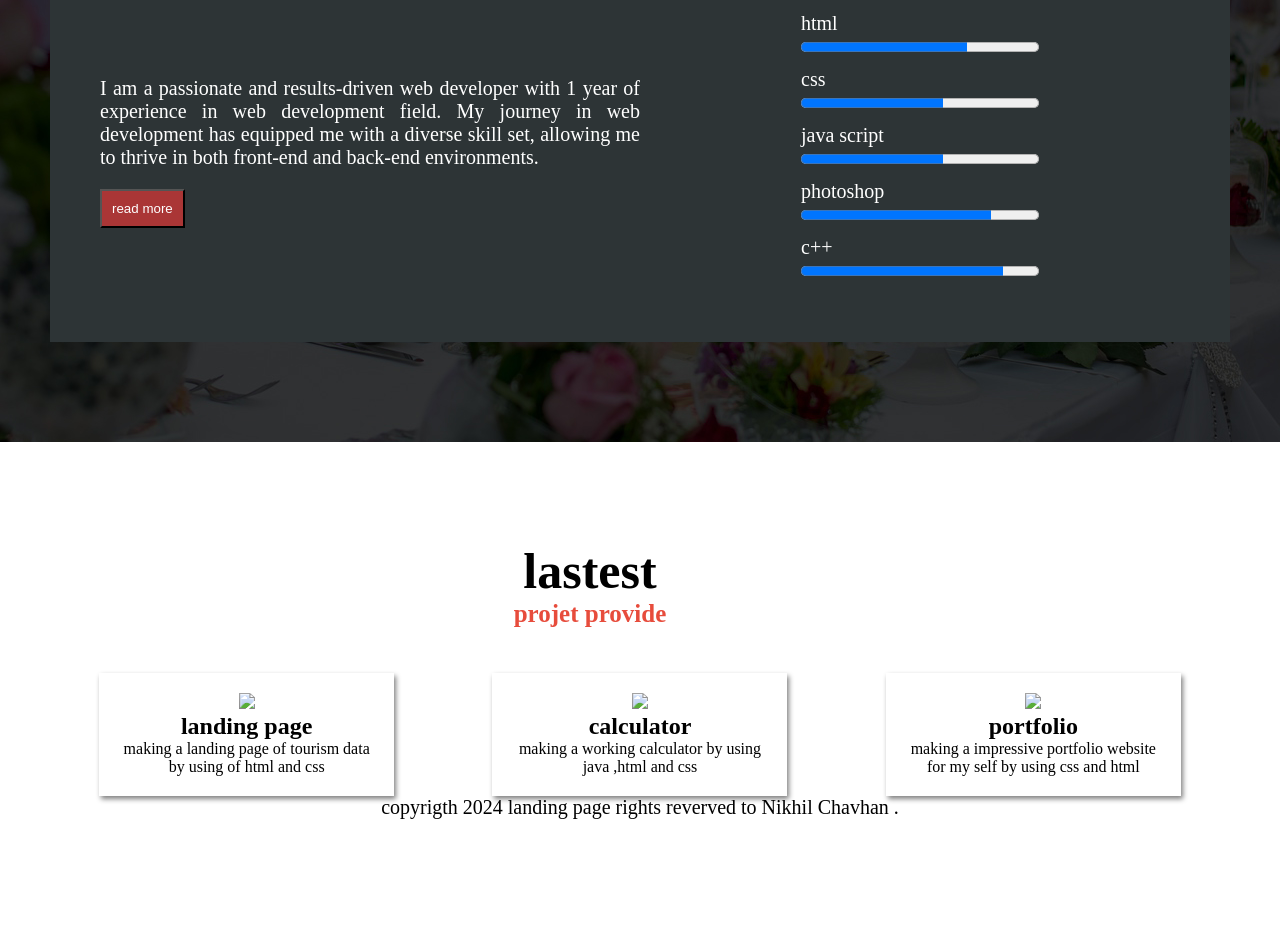
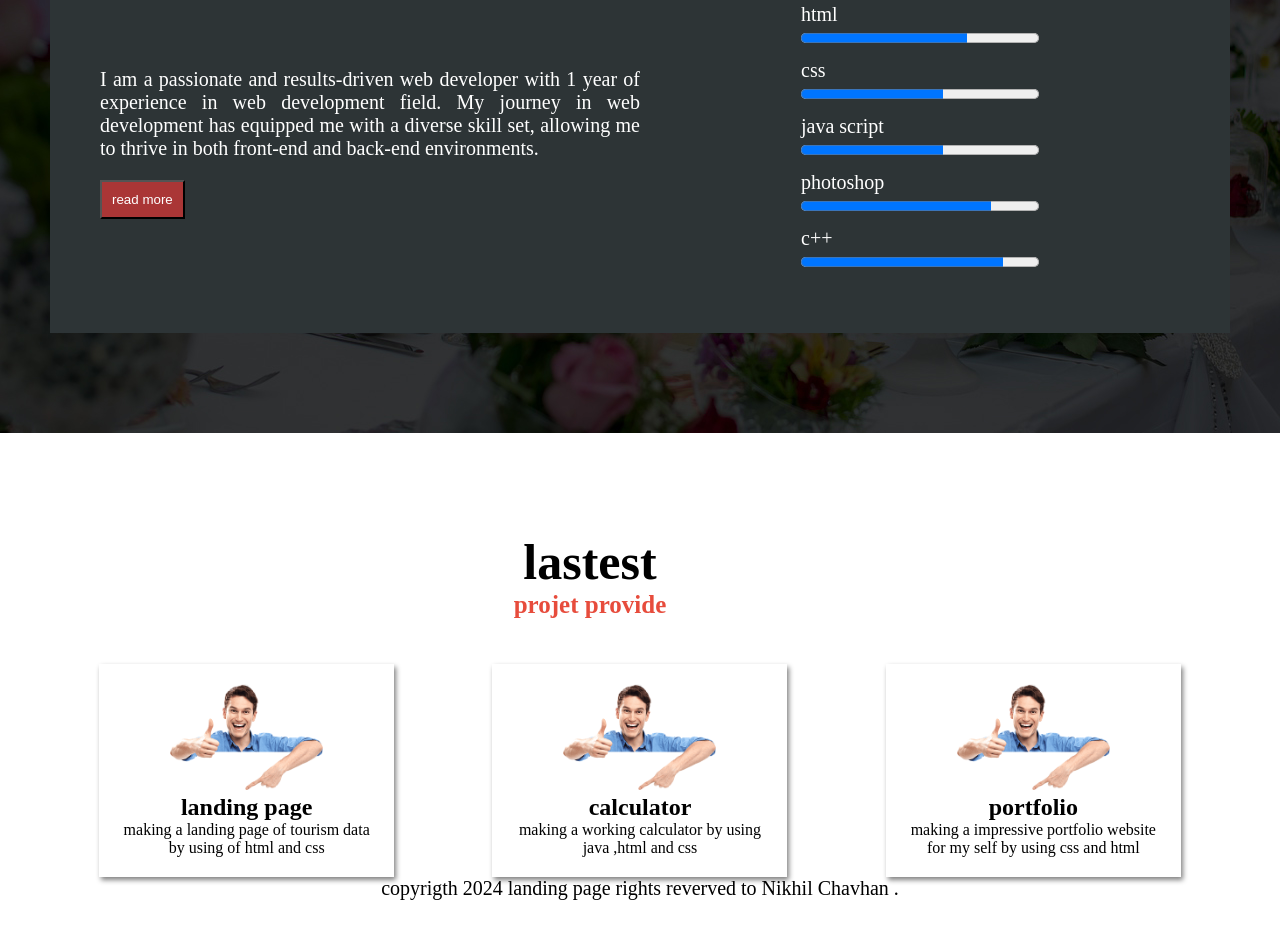
Before and after one commit to ChavhanNikhil/portfolio, a plain HTML site: page index.html in a window 1280 px wide. Shown: the part 2123-3061 px from the top of the page. Drawn offline with Linux system fonts and the light colour scheme; files whose address does not match are found by name.

Commit message:
Update index.html

```diff
--- a/index.html
+++ b/index.html
@@ -46,7 +46,7 @@
 
         <div class="about-row">
             <div class="about-left-col">
-                <div class="myimg"><img src="/image/IMG_20220904_132225.jpg"></div>
+                <div class="myimg"><img src="IMG_20220904_132225.jpg"></div>
                 </div>
             <div class="about-right-col">
                 <p id="p-title">
@@ -119,20 +119,20 @@
 
         <div class="services-row">
             <div class="services-box">
-                <img src="image/b2.png">
+                <img src="b2.png">
                 <h2>landing page</h2>
                 <p>making a landing page of tourism data
                     by using of html and css
                 </p>
         </div>
         <div class="services-box">
-            <img src="image/b2.png">
+            <img src="b2.png">
             <h2>calculator</h2>
             <p>making  a working calculator by using java ,html and css
             </p>
     </div>
     <div class="services-box">
-        <img src="image/b2.png">
+        <img src="b2.png">
         <h1>portfolio</h1>
         <p>making a impressive portfolio website for my self by using
             css and html
```
